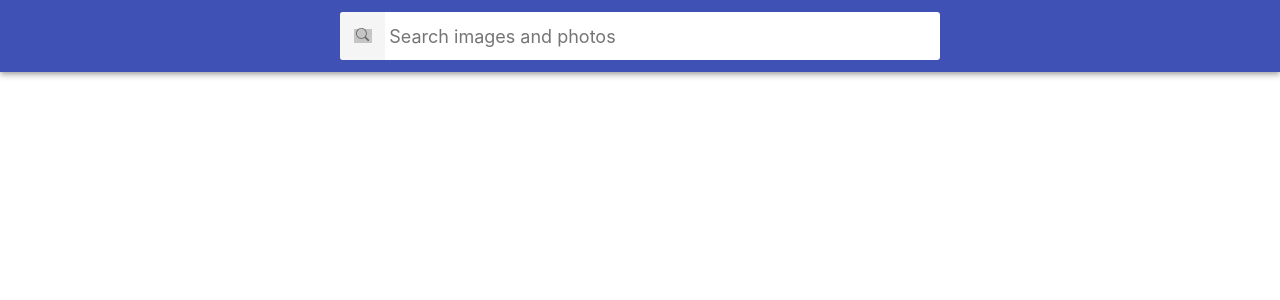
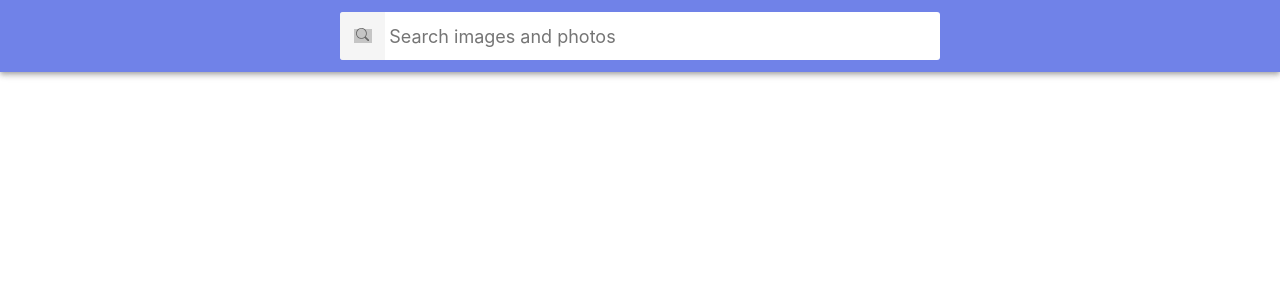
Before and after one commit to Valeria-Stetsiuk/goit-react-hw-03-image-finder, a React (Create React App) app: page / in a window 1280 px wide. Shown: the top 300 px of the page. Built offline with nearby package versions, Linux system fonts and the light colour scheme; grey boxes are pictures that could not be loaded.

Commit message:
Update index.css

```diff
--- a/src/index.css
+++ b/src/index.css
@@ -56,7 +56,7 @@ img {
   padding-top: 12px;
   padding-bottom: 12px;
   color: #fff;
-  background-color: #3f51b5;
+  background-color: #7082e8;
   box-shadow: 0px 2px 4px -1px rgba(0, 0, 0, 0.2),
     0px 4px 5px 0px rgba(0, 0, 0, 0.14), 0px 1px 10px 0px rgba(0, 0, 0, 0.12);
 }
@@ -166,7 +166,7 @@ img {
 .btn {
   padding: 8px 16px;
   border-radius: 2px;
-  background-color: #3f51b5;
+  background-color: #7787e2;
   transition: all 250ms cubic-bezier(0.4, 0, 0.2, 1);
   text-align: center;
   display: inline-block;
```
